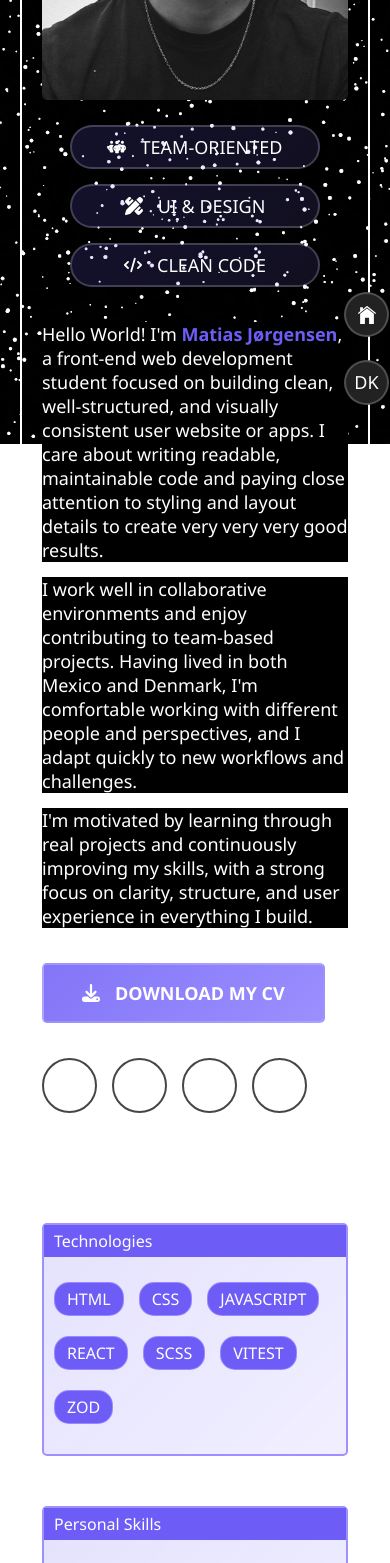
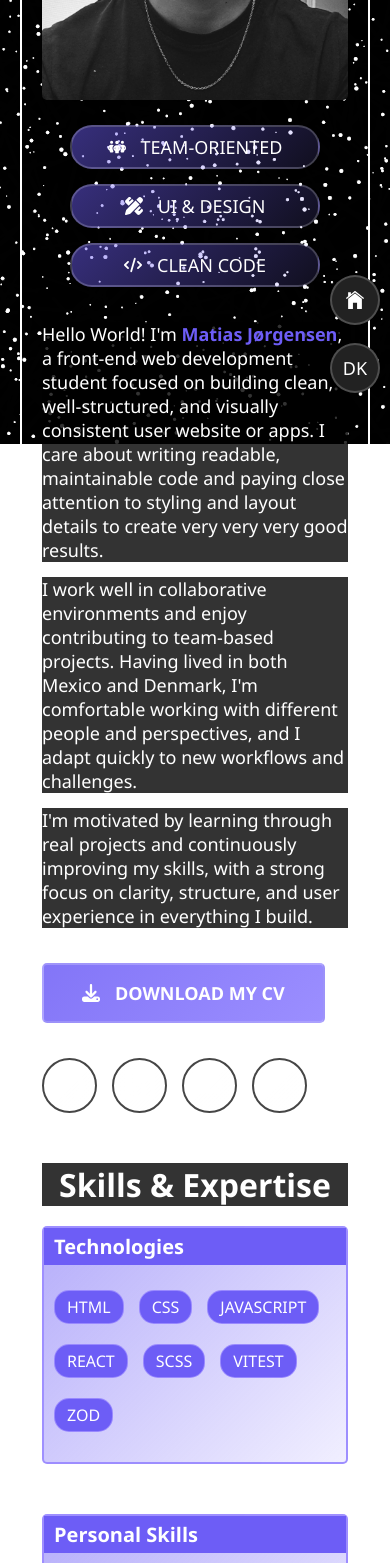
Before and after one commit to Matias272/MatiasPortfolio, a React (Vite) app: page /about in a window 390 px wide. Shown: the part 400-1963 px from the top of the page. Built offline with nearby package versions, Linux system fonts and the light colour scheme.

Commit message:
Refactor About section layout and styling for improved clarity and responsiveness

```diff
--- a/src/pages/About.jsx
+++ b/src/pages/About.jsx
@@ -103,9 +103,11 @@ export default function About() {
             </div>
           </section>
           <section className="about__skills">
-            <div className="about__skills__con">
+            <h3>Skills & Expertise</h3>
+            <div className="about__skills__wrap">
+              <div className="about__skills__wrap__con">
                 <p>Personal Skills</p>
-              <ul className="about__skills__ul">
+                <ul className="about__skills__wrap__ul">
                   <li>User Focused</li>
                   <li>Adaptable</li>
                   <li>Organized</li>
@@ -113,9 +115,9 @@ export default function About() {
                   <li>Curious</li>
                 </ul>
               </div>
-            <div className="about__skills__con">
+              <div className="about__skills__wrap__con">
                 <p>Technologies</p>
-              <ul className="about__skills__ul">
+                <ul className="about__skills__wrap__ul">
                   <li>HTML</li>
                   <li>CSS</li>
                   <li>JAVASCRIPT</li>
@@ -124,6 +126,7 @@ export default function About() {
                   <li>VITEST</li>
                   <li>ZOD</li>
                 </ul>
+              </div>
             </div>
           </section>
         </main>
--- a/src/pages/About.scss
+++ b/src/pages/About.scss
@@ -1,6 +1,6 @@
 @use "../style/variables.scss" as *;
 .about {
-  margin-top: 85px;
+  margin-top: 90px;
   border: 2px solid white;
   border-radius: 5px;
   padding: 20px;
@@ -84,7 +84,11 @@
     }
   }
   // About Skills
-  &__skills {
+  .about__skills {
+    h3 {
+      text-align: center;
+    }
+    &__wrap {
       display: flex;
       justify-content: space-between;
       gap: 50px;
@@ -94,6 +98,8 @@
         border-radius: 5px;
         border: 2px solid rgba(155, 140, 255, 0.95);
         p {
+          font-size: 20px;
+          font-weight: 600;
           padding: 5px 10px;
           background-color: $royal-purple;
         }
@@ -116,6 +122,7 @@
       }
     }
   }
+}
 // Resposive
 .about-h2-phone {
   display: none;
@@ -133,7 +140,7 @@
 
     flex-direction: column;
   }
-  .about__skills {
+  .about__skills__wrap {
     flex-direction: column-reverse;
     justify-content: center;
   }
@@ -157,7 +164,4 @@
   .button.qualities {
     width: 250px;
   }
-  .about__hero__content__contact-ul {
-    margin-bottom: 60px;
 }
-}
--- a/src/style/main.scss
+++ b/src/style/main.scss
@@ -22,13 +22,18 @@ h2 {
   font-size: 48px;
   margin-bottom: 30px;
 }
+h3 {
+  font-size: 32px;
+  margin-bottom: 20px;
+}
 // Special
 .strong-text {
   color: $royal-purple;
 }
 p,
-h2 {
-  background-color: black;
+h2,
+h3 {
+  background-color: rgba(0, 0, 0, 0.8);
 }
 // ----- Page Wrapper -----
 .pages-wrapper {
@@ -47,8 +52,8 @@ h2 {
   top: 20px;
   background: #222;
   padding: 0;
-  width: 45px;
-  height: 45px;
+  width: 50px;
+  height: 50px;
 }
 .button.top.left {
   left: 20px;
@@ -61,12 +66,12 @@ h2 {
   .button.top.right {
     border-radius: 100%;
     left: auto;
-    right: 1px;
+    right: 10px;
   }
   .button.top.left {
-    top: 82%;
+    top: 80%;
   }
   .button.top.right {
-    top: 90%;
+    top: 88%;
   }
 }
--- a/src/style/variables.scss
+++ b/src/style/variables.scss
@@ -8,13 +8,13 @@ $hero-font: "heroFont";
 // ----- Colors -----
 $glass-color: linear-gradient(
   135deg,
-  rgba(255, 255, 255, 0.1),
-  rgba(255, 255, 255, 0.05)
+  rgba(255, 255, 255, 0.2),
+  rgba(255, 255, 255, 0.1)
 );
 $glass-color-hover: linear-gradient(
   135deg,
-  rgba(255, 255, 255, 0.2),
-  rgba(255, 255, 255, 0.1)
+  rgba(255, 255, 255, 0.1),
+  rgba(255, 255, 255, 0.5)
 );
 $royal-purple: #6d5df6;
 $button-purple: linear-gradient(
@@ -29,6 +29,6 @@ $button-purple-hover: linear-gradient(
 );
 $glass-purple: linear-gradient(
   135deg,
-  rgba(109, 93, 246, 0.18),
+  rgba(109, 93, 246, 0.5),
   rgba(138, 123, 255, 0.12)
 );
```
Lines whose indentation alone changed are shown as unchanged.
